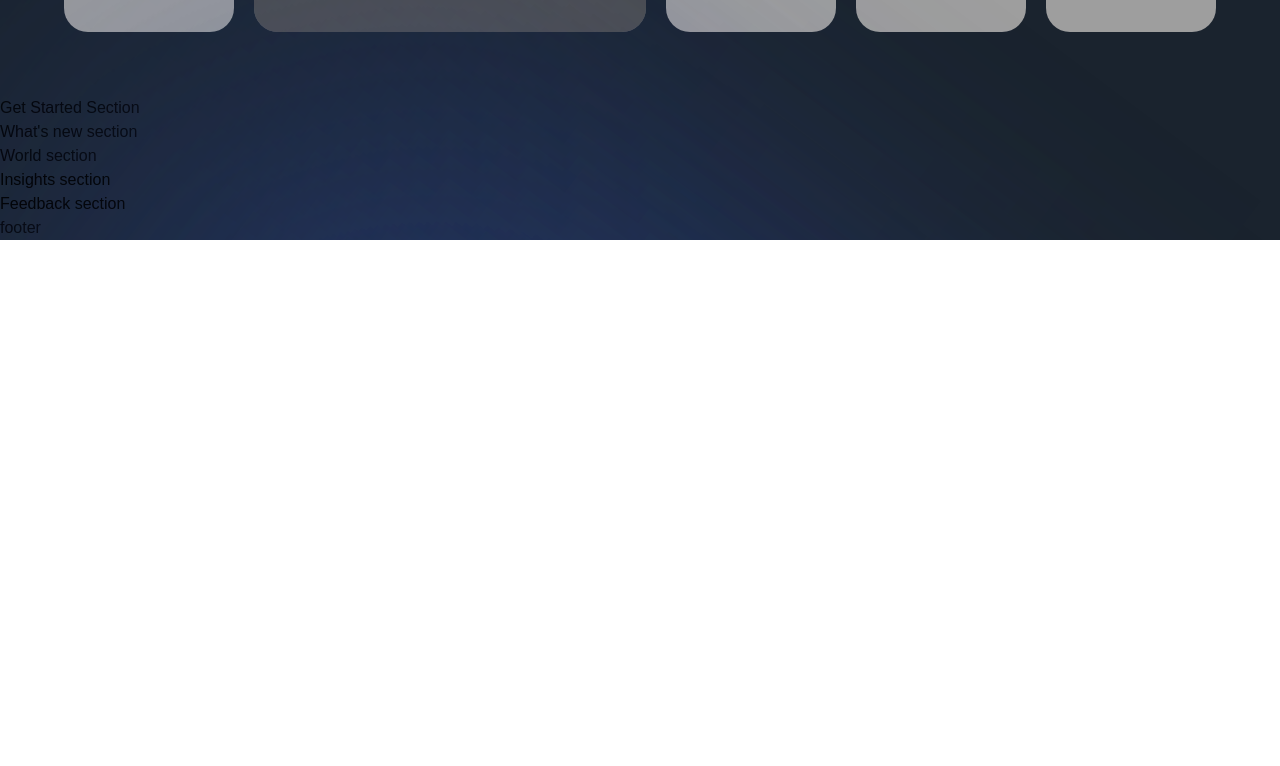
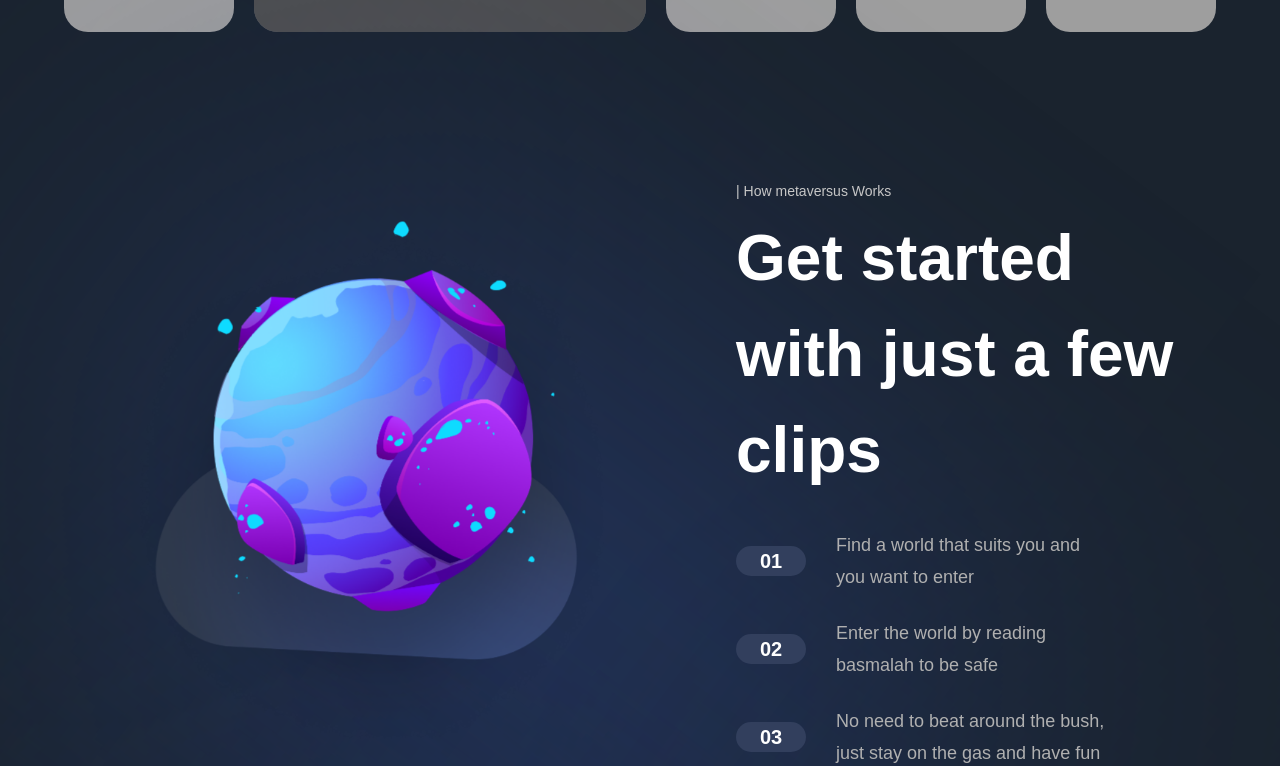
Before and after one commit to AzaelContramaestre01/NextJS-Meta, a Next.js app: page / in a window 1280 px wide. Shown: the part 2454-3220 px from the top of the page. Before the commit the page ends 2694 px from the top, so only its background shows below. Built offline with nearby package versions, Linux system fonts and the light colour scheme; grey boxes are pictures that could not be loaded; a web font is replaced by a local one.

Commit message:
add(get-started): Get started section done

```diff
--- a/components/StartSteps.jsx
+++ b/components/StartSteps.jsx
@@ -1,6 +1,13 @@
-const StartSteps = () => (
-  <div>
-    start steps
+import styles from '../styles';
+
+const StartSteps = ({number, text}) => (
+  <div className={`${styles.flexCenter} flex-row`}>
+    <div className={`${styles.flexCenter} w-[70px] w-[70px] rounded-[24px] bg-[#323F5D]`}>
+      <p className="font-bold text-[20px] text-white">0{number}</p>
+    </div>
+    <p className="flex-1 ml-[30px] font-normal text-[18px] text-[#B0B0B0] leading-[32px]">
+      {text}
+    </p>
   </div>
 );
 
--- a/sections/GetStarted.jsx
+++ b/sections/GetStarted.jsx
@@ -1,8 +1,44 @@
 'use client';
 
+import {motion} from 'framer-motion';
+
+import styles from '../styles';
+import {startingFeatures} from '../constants';
+import {staggerContainer, fadeIn, planetVariants} from '../utils/motion';
+import {StartSteps, TitleText, TypingText} from '../components';
+
 const GetStarted = () => (
-  <section>
-    Get Started Section
+  <section className={`${styles.paddings} relative z-10`}>
+    <motion.div
+      variants={staggerContainer}
+      initial="hidden"
+      whileInView="show"
+      viewport={{once: 'false', amount: 0.25}}
+      className={`${styles.innerWidth} mx-auto flex lg:flex-row flex-col gap-8`}
+    >
+      <motion.div
+        variants={planetVariants('left')}
+        className={`${styles.flexCenter} flex-1`}
+      >
+        <img src="/get-started.png" alt="Get-Started" className="w-[90%] h-[90%] object-contain" />
+      </motion.div>
+      <motion.div
+        variants={fadeIn('left', 'tween', 0.2, 1)}
+        className="flex-[0.75] flex justify-center flex-col"
+      >
+        <TypingText title="| How metaversus Works" />
+        <TitleText title={<>Get started with just a few clips</>} />
+        <div className="mt-[31px] flex flex-col max-w-[370px] gap-[24px]">
+          {startingFeatures.map((feature, index) => (
+            <StartSteps
+              key={feature}
+              number={index + 1}
+              text={feature}
+            />
+          ))}
+        </div>
+      </motion.div>
+    </motion.div>
   </section>
 );
 
```
Also changed, not shown: sections/Explore.jsx (line endings or trailing spaces).
